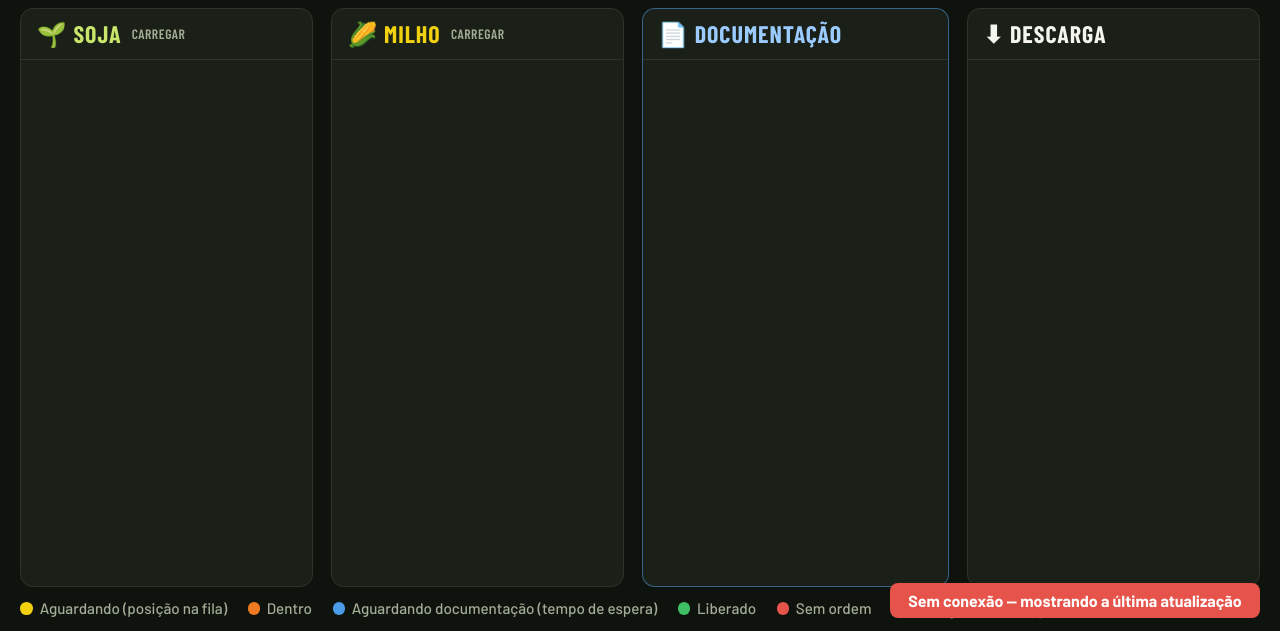
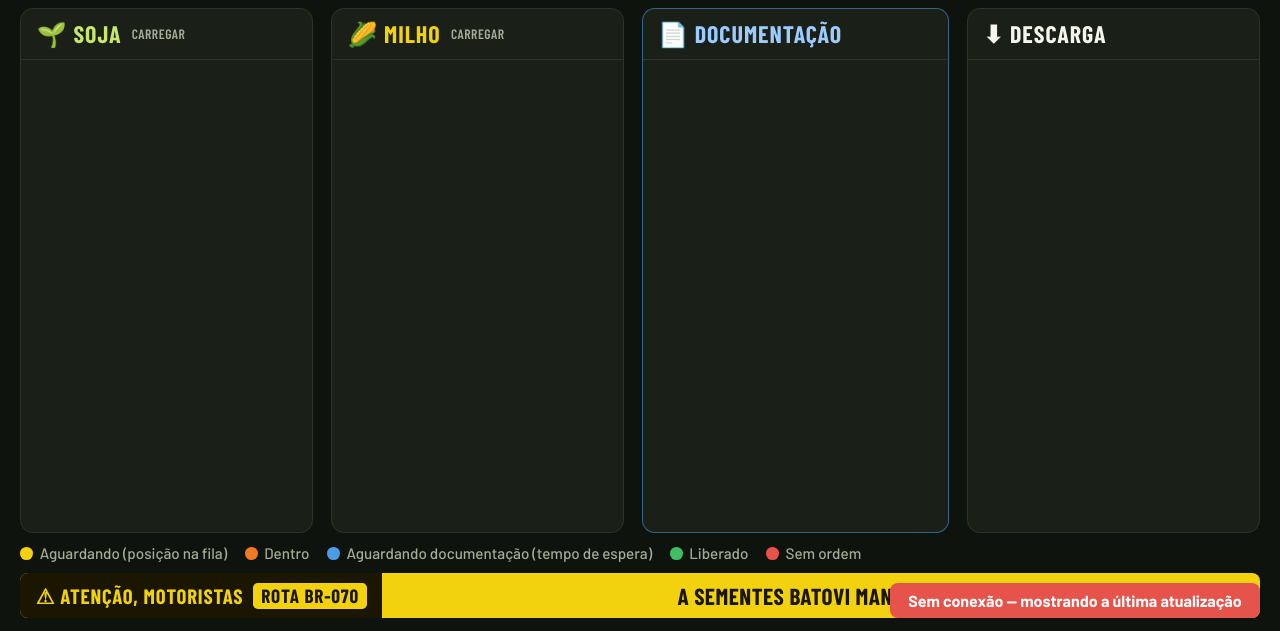
Before and after one commit to SEMENTESBATOVI/guarita, a plain HTML site: page tv.html in a window 1280 px wide. Shown: the part 169-800 px from the top of the page. Drawn offline with nearby package versions, Linux system fonts and the light colour scheme; no server answers; a web font is replaced by a local one.

Commit message:
TV: aviso da rota BR-070 em letreiro contínuo
Co-Authored-By: Claude Opus 5.5 <noreply@anthropic.com>
Claude-Session: https://claude.ai/code/session_01KQyZXuhb1TiHzcSspUASjJ

```diff
--- a/tv.html
+++ b/tv.html
@@ -17,7 +17,7 @@
 *{box-sizing:border-box}
 html,body{height:100%}
 body{margin:0;background:var(--bg);color:var(--ink);font-family:var(--fb);overflow:hidden;font-size:1.6vh}
-.wrap{height:100vh;display:grid;grid-template-rows:auto auto 1fr auto;gap:1.4vh;padding:1.6vh 1.6vw}
+.wrap{height:100vh;display:grid;grid-template-rows:auto auto 1fr auto auto;gap:1.4vh;padding:1.6vh 1.6vw}
 header{display:flex;align-items:center;gap:1.4vw}
 header img{height:6vh;background:#fff;border-radius:.8vh;padding:.5vh .8vh}
 header h1{font-family:var(--fd);font-weight:800;font-size:4.6vh;letter-spacing:.02em;margin:0;line-height:1}
@@ -83,7 +83,15 @@ em.wt{font-style:normal;color:#9CCBFF;font-weight:700}
 footer{display:flex;align-items:center;gap:1.6vw;color:var(--muted);font-size:1.9vh;flex-wrap:wrap}
 footer .lg{display:flex;align-items:center;gap:.5vw}
 footer .dot{width:1.6vh;height:1.6vh;border-radius:50%}
-footer .aviso{margin-left:auto;color:var(--ink);font-weight:700;font-size:2.1vh}
+footer .leg{display:flex;flex-wrap:wrap;gap:.6vh 1.4vw}
+.ticker{display:flex;align-items:stretch;height:5.6vh;background:var(--yellow);color:#1A1600;border-radius:1vh;overflow:hidden}
+.ticker .tag{flex:none;display:flex;align-items:center;gap:.8vw;background:#1A1600;color:var(--yellow);padding:0 1.2vw;font-family:var(--fd);font-weight:800;font-size:2.6vh;letter-spacing:.04em}
+.ticker .tag span{background:var(--yellow);color:#1A1600;border-radius:.6vh;padding:.2vh .6vw;font-size:2.4vh}
+.ticker .run{flex:1;overflow:hidden;display:flex;align-items:center;white-space:nowrap;mask-image:linear-gradient(90deg,transparent,#000 3%,#000 97%,transparent)}
+.ticker .run div{display:inline-block;padding-left:100%;animation:corre 32s linear infinite;font-family:var(--fd);font-weight:700;font-size:2.9vh;letter-spacing:.02em}
+.ticker .run b{font-weight:800;text-decoration:underline;text-decoration-thickness:.3vh;text-underline-offset:.4vh}
+.ticker .run i{font-style:normal;margin:0 2.4vw}
+@keyframes corre{from{transform:translateX(0)}to{transform:translateX(-100%)}}
 .off{position:fixed;inset:auto 1.6vw 1.6vh auto;background:var(--red);color:#fff;padding:1vh 1.4vw;border-radius:1vh;font-weight:700;font-size:2vh}
 .pg{font-size:1.9vh;color:var(--muted);font-weight:600;margin-left:.6vw}
 </style>
@@ -109,13 +117,18 @@ footer .aviso{margin-left:auto;color:var(--ink);font-weight:700;font-size:2.1vh}
   </section>
 
   <footer>
+  <div class="leg">
     <span class="lg"><span class="dot" style="background:var(--yellow)"></span>Aguardando (posição na fila)</span>
     <span class="lg"><span class="dot" style="background:var(--orange)"></span>Dentro</span>
     <span class="lg"><span class="dot" style="background:var(--blue)"></span>Aguardando documentação (tempo de espera)</span>
     <span class="lg"><span class="dot" style="background:var(--green)"></span>Liberado</span>
     <span class="lg"><span class="dot" style="background:var(--red)"></span>Sem ordem</span>
-    <span class="aviso">Siga somente pela BR-070 · Atualiza sozinho</span>
+  </div>
   </footer>
+  <div class="ticker" aria-label="Aviso aos motoristas">
+    <div class="tag">⚠ ATENÇÃO, MOTORISTAS <span>ROTA BR-070</span></div>
+    <div class="run"><div>A SEMENTES BATOVI MANTÉM ASSISTÊNCIA NA ESTRADA <b>SOMENTE PELA BR-070</b><i>•</i>NÃO NOS RESPONSABILIZAMOS POR <b>ROTAS SECUNDÁRIAS</b><i>•</i>SIGA SOMENTE PELA BR-070<i>•</i>A SEMENTES BATOVI MANTÉM ASSISTÊNCIA NA ESTRADA <b>SOMENTE PELA BR-070</b><i>•</i>NÃO NOS RESPONSABILIZAMOS POR <b>ROTAS SECUNDÁRIAS</b></div></div>
+  </div>
 </div>
 <div class="off" id="off" hidden>Sem conexão — mostrando a última atualização</div>
 <script>
```
